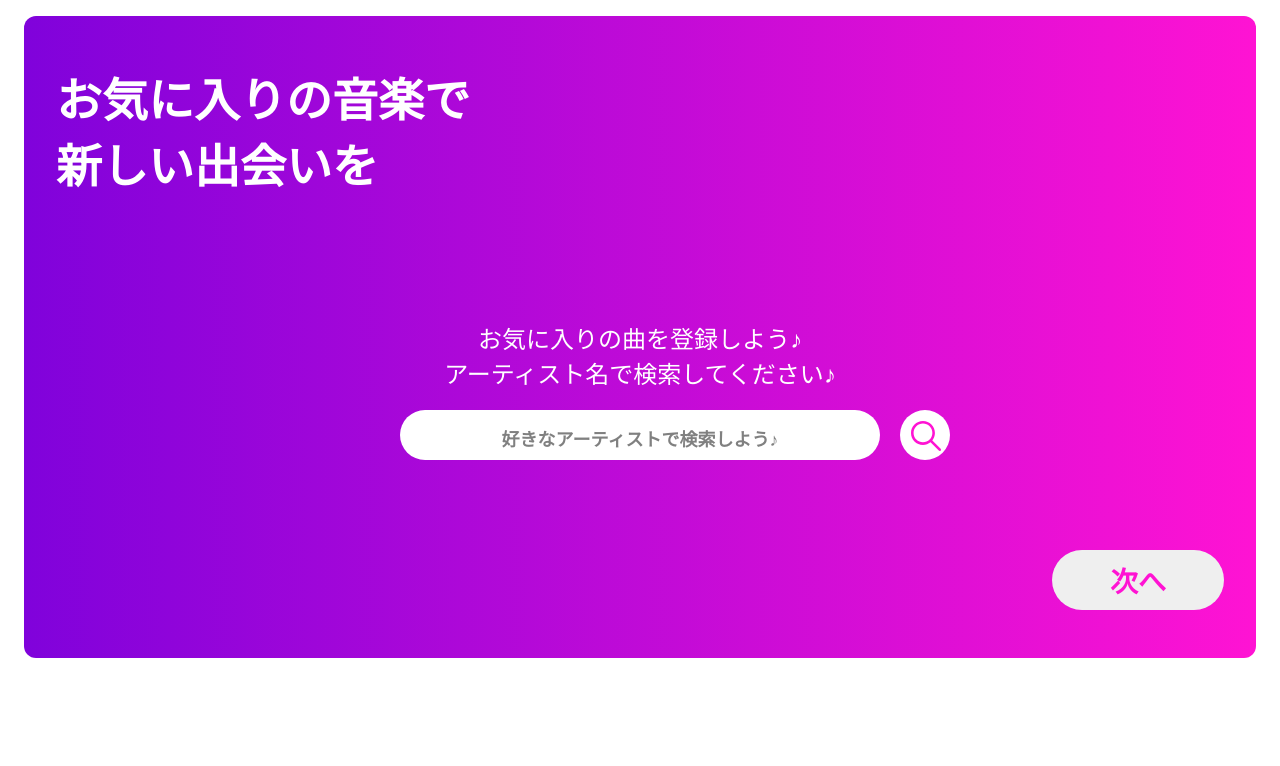
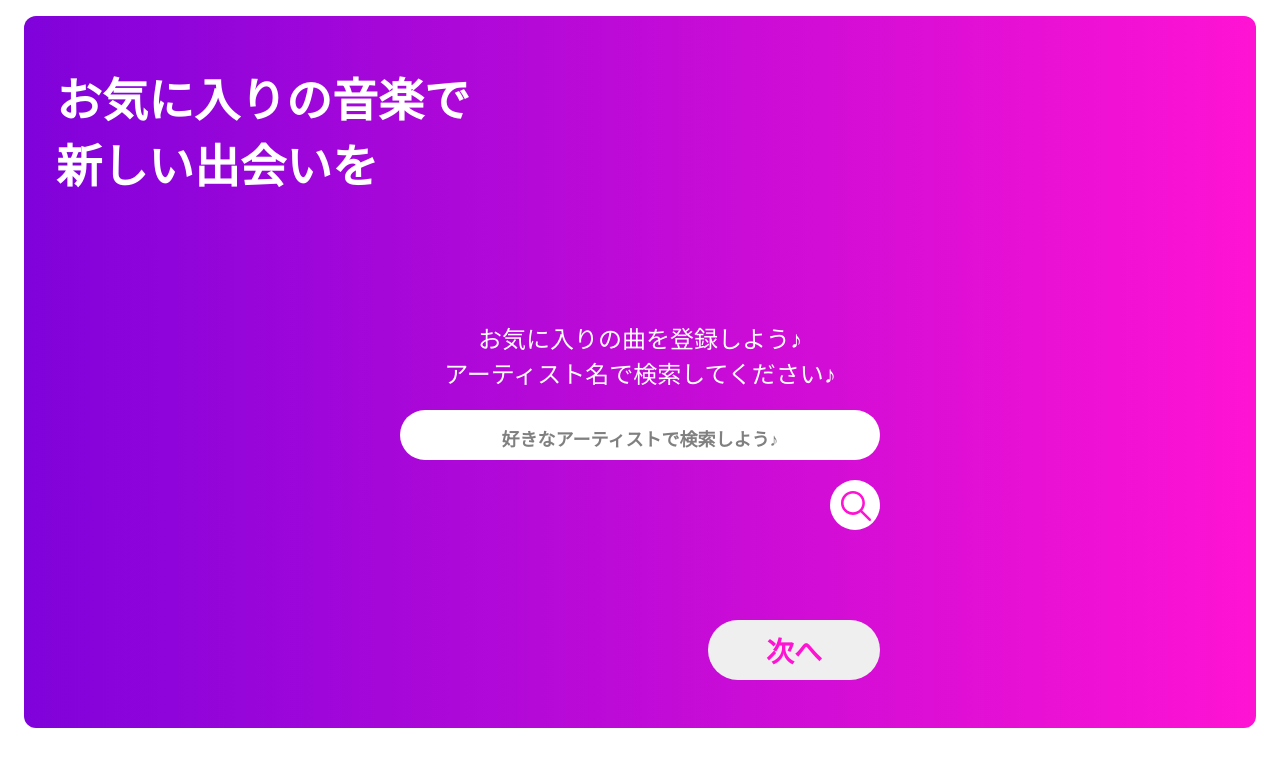
Before and after one commit to soundsynapse/SoundSynapse, a React (Create React App) app in the folder client/: page /music-register in a window 1280 px wide. Shown: the top 766 px of the page. Built offline with nearby package versions, Linux system fonts and the light colour scheme; a web font is replaced by a local one.

Commit message:
微修正

```diff
--- a/client/src/components/pages/eventsList/layout.tsx
+++ b/client/src/components/pages/eventsList/layout.tsx
@@ -125,7 +125,5 @@ const PaginationWrapper = styled.div`
   justify-content: center;
 `;
 const ResultWrapper = styled.div`
-  display: grid;
-  justify-items: center;
   margin-top: 20px;
 `;
--- a/client/src/components/pages/musicRegister/layout.tsx
+++ b/client/src/components/pages/musicRegister/layout.tsx
@@ -146,19 +146,15 @@ export const MusicRegisterLayout = ({
 
 const Wrapper = styled.div`
   display: grid;
-  justify-items: center;
   gap: 30px;
+  justify-content: center;
 `;
 const InputWrapper = styled.div`
+  margin: auto;
+  gap: 20px;
   display: flex;
-  //justify-content: center;
-  gap: 20px;
-  margin-left: 70px;
-  @media screen and (max-width: 800px) {
-    flex-direction: column;
-    align-items: flex-end;
-    margin-left: 0;
-  }
+  flex-direction: column;
+  align-items: flex-end;
 `;
 const CardWrapper = styled.div`
   display: flex;
--- a/client/src/components/pages/result/layout.tsx
+++ b/client/src/components/pages/result/layout.tsx
@@ -116,4 +116,9 @@ const StyledIcon = styled.img`
   height: 200px;
   border-radius: 50%;
   overflow: hidden;
+  @media screen and (max-width: 950px) {
+    width: 150px;
+    height: 150px;
+    margin-top: 20px;
+  }
 `;
--- a/client/src/components/parts/input/index.tsx
+++ b/client/src/components/parts/input/index.tsx
@@ -32,7 +32,11 @@ const StyledInput = styled.input`
   width: 440px;
   font-size: 24px;
   font-weight: 700;
+  margin: auto;
   @media screen and (max-width: 600px) {
+    width: 320px;
+  }
+  @media screen and (max-width: 450px) {
     width: 220px;
   }
 
--- a/client/src/components/parts/searchButton/index.tsx
+++ b/client/src/components/parts/searchButton/index.tsx
@@ -21,4 +21,7 @@ const Wrapper = styled.button`
   height: 50px;
   padding-top: 5px;
   cursor: pointer;
+  @media screen and (max-width: 800px) {
+    margin-left: auto;
+  }
 `;
--- a/client/src/components/parts/searchResult/index.tsx
+++ b/client/src/components/parts/searchResult/index.tsx
@@ -30,6 +30,7 @@ const Text = styled.div`
   cursor: pointer;
   max-width: 440px;
   font-weight: 700;
+  margin: auto;
 
   &:last-child {
     border-bottom-left-radius: 24px;
```
